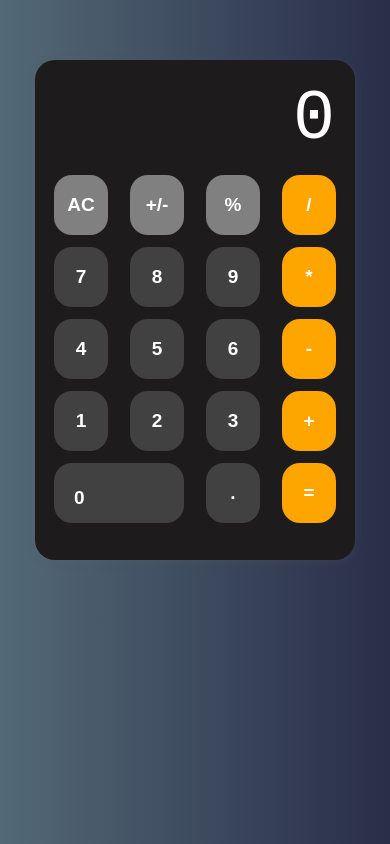
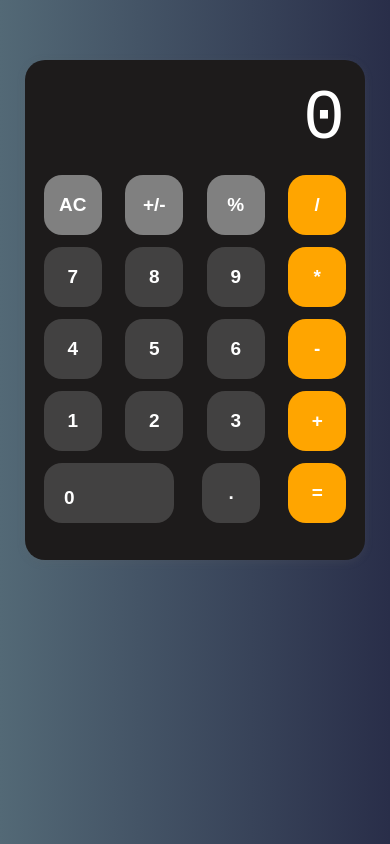
Before and after one commit to KhamdamovAva/Calculator, a plain HTML site: page index.html in a window 390 px wide. Drawn offline with Linux system fonts and the light colour scheme.

Commit message:
changed calculator width in media

```diff
--- a/style.css
+++ b/style.css
@@ -65,7 +65,7 @@ body {
 
 @media screen and (max-width: 460px) {
   .calculator {
-    width: 320px;
+    width: 340px;
     min-height: 500px;
     margin: 60px auto;
   }
```
